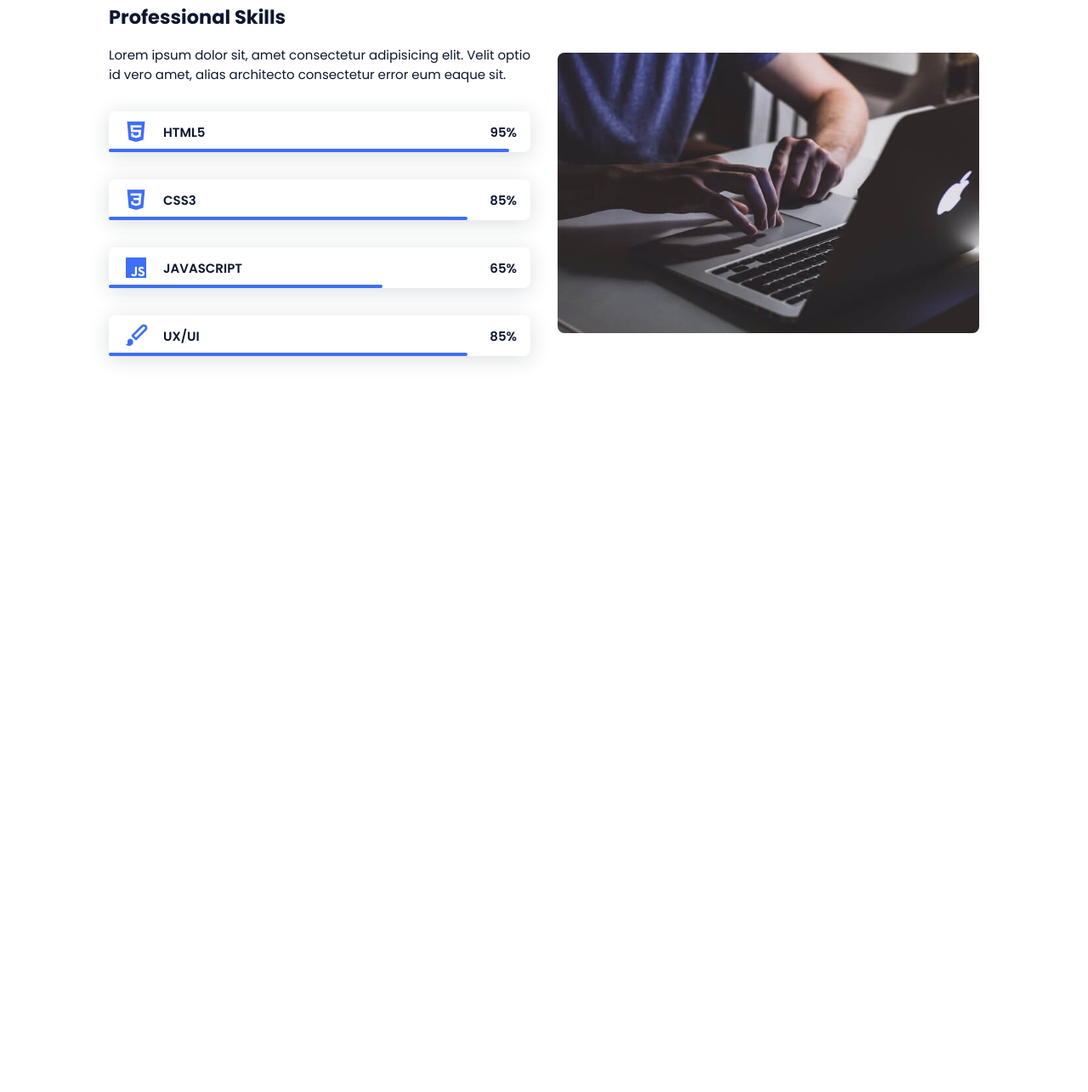
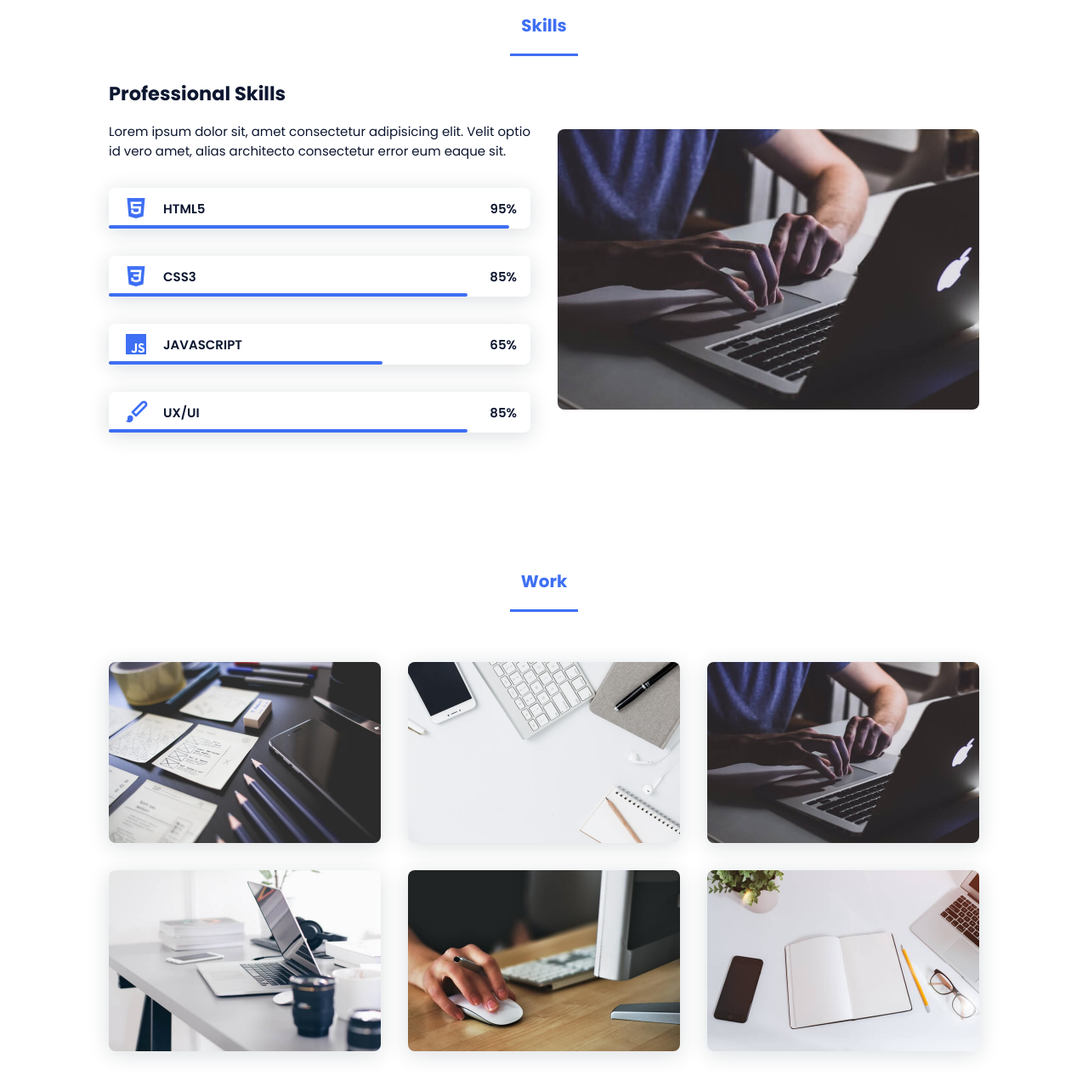
Before and after one commit to Mukesh0712/mukesh-portfolio, a plain HTML site: page index.html in a window 1280 px wide. Shown: the part 1271-2556 px from the top of the page at 85% size. Before the commit the page ends 1770 px from the top, so only its background shows below. Drawn offline with nearby package versions, Linux system fonts and the light colour scheme; a script that the page names is missing.

Commit message:
work section added and designed

```diff
--- a/index.html
+++ b/index.html
@@ -69,7 +69,7 @@
                     <g mask="url(#mask0)">
                         <path
                             d="M9.19024 145.964C34.0253 76.5814 114.865 54.7299 184.111 29.4823C245.804 6.98884 311.86 -14.9503 370.735 14.143C431.207 44.026 467.948 107.508 477.191 174.311C485.897 237.229 454.931 294.377 416.506 344.954C373.74 401.245 326.068 462.801 255.442 466.189C179.416 469.835 111.552 422.137 65.1576 361.805C17.4835 299.81 -17.1617 219.583 9.19024 145.964Z" />
-                        <image class="home-blob-img" x="50" y="60" href="img/profile.png" />
+                        <image class="home-blob-img" x="75" y="110" href="img/profile.png" />
                     </g>
                 </svg>
 
@@ -187,6 +187,38 @@
 
         </section>
 
+        <!--===== WORK =====-->
+        <section class="work section" id="work">
+            <h2 class="section-title">Work</h2>
+
+            <div class="work-container grid">
+
+                <a href="" class="work-img">
+                    <img src="img/work1.jpg" alt="">
+                </a>
+
+                <a href="" class="work-img">
+                    <img src="img/work2.jpg" alt="">
+                </a>
+
+                <a href="" class="work-img">
+                    <img src="img/work3.jpg" alt="">
+                </a>
+
+                <a href="" class="work-img">
+                    <img src="img/work4.jpg" alt="">
+                </a>
+
+                <a href="" class="work-img">
+                    <img src="img/work5.jpg" alt="">
+                </a>
+
+                <a href="" class="work-img">
+                    <img src="img/work6.jpg" alt="">
+                </a>
+
+            </div>
+        </section>
 
 
     </main>
--- a/style.css
+++ b/style.css
@@ -343,6 +343,26 @@ img {
     border-radius: .5rem;
 }
 
+/* ===== WORK =====*/
+.work-container {
+    row-gap: 2rem;
+}
+
+.work-img {
+    box-shadow: 0px 4px 25px rgba(14, 36, 49, 0.15);
+    border-radius: 0.5rem;
+    overflow: hidden;
+}
+
+.work-img img {
+    transition: 1s;
+}
+
+.work-img img:hover {
+    transform: scale(1.1);
+}
+
+
 
 /* ===== MEDIA QUERIES=====*/
 @media screen and (max-width: 320px) {
@@ -387,6 +407,12 @@ img {
         grid-template-columns: .7fr;
         justify-content: center;
         column-gap: 1rem;
+    }
+
+    .work-container {
+        grid-template-columns: repeat(2, 1fr);
+        column-gap: 2rem;
+        padding-top: 2rem;
     }
 
 
@@ -458,6 +484,10 @@ img {
         text-align: initial;
     }
 
+    .work-container {
+        grid-template-columns: repeat(3, 1fr);
+        column-gap: 2rem;
+    }
 
 }
 
@@ -469,6 +499,7 @@ img {
 
     .home {
         padding: 10rem 0 2rem;
+        margin-bottom: 90px;
     }
 
     .home-img {
```
